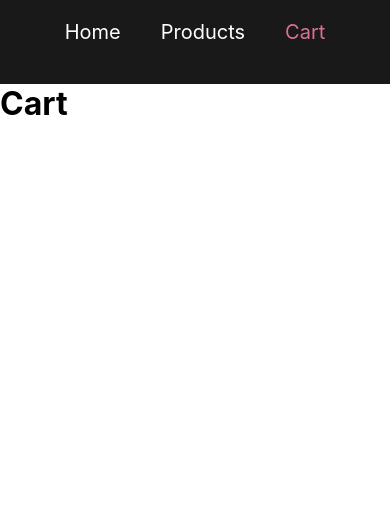
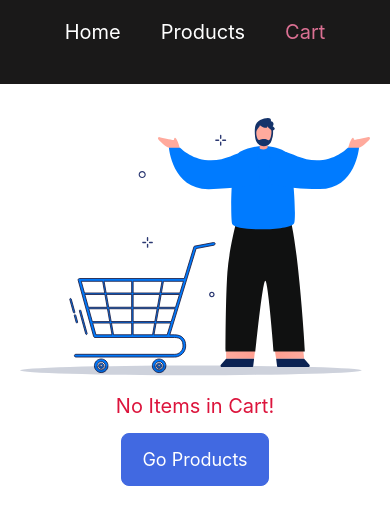
Before and after one commit to Komiljon01/web-shop, a React (Vite) app: page /cart in a window 390 px wide. Shown: the top 524 px of the page. Built offline with nearby package versions, Linux system fonts and the light colour scheme; a web font is replaced by a local one.

Commit message:
Added selected products and empty cart UI

```diff
--- a/package.json
+++ b/package.json
@@ -13,7 +13,9 @@
     "react": "^18.3.1",
     "react-dom": "^18.3.1",
     "react-icons": "^5.3.0",
+    "react-redux": "^9.1.2",
     "react-router-dom": "^6.26.1",
+    "redux": "^5.0.1",
     "sass": "^1.78.0"
   },
   "devDependencies": {
--- /dev/null
+++ b/src/actions/index.js
@@ -0,0 +1,4 @@
+// Actions
+
+export const inc = () => ({ type: "INC" });
+export const decr = () => ({ type: "DECR" });
--- /dev/null
+++ b/src/components/selected-product.jsx
@@ -0,0 +1,25 @@
+import React from "react";
+import { IoTrashBinSharp } from "react-icons/io5";
+
+function SelectedProduct({ title, price, image }) {
+  return (
+    <div className="selectedProduct">
+      <div className="selectedProduct__info">
+        <img src={image} alt={title} width={100} />
+        <p>{title}</p>
+      </div>
+      <div className="selectedProduct__controls">
+        <p>&#36;{price}</p>
+        <div className="selectedProduct__controls-btns">
+          <button className="selectedProduct-add">-</button>
+          <input type="number" defaultValue={1} />
+          <button className="selectedProduct-delete">+</button>
+        </div>
+        <IoTrashBinSharp className="trash" />
+        <p>&#36;1000</p>
+      </div>
+    </div>
+  );
+}
+
+export default SelectedProduct;
--- a/src/main.jsx
+++ b/src/main.jsx
@@ -2,11 +2,15 @@ import { StrictMode } from "react";
 import { createRoot } from "react-dom/client";
 import App from "./App";
 import { BrowserRouter } from "react-router-dom";
+import { Provider } from "react-redux";
+import store from "./stores";
 
 createRoot(document.getElementById("root")).render(
   <StrictMode>
-    <BrowserRouter>
-      <App />
-    </BrowserRouter>
+    <Provider store={store}>
+      <BrowserRouter>
+        <App />
+      </BrowserRouter>
+    </Provider>
   </StrictMode>
 );
--- a/src/pages/cart.jsx
+++ b/src/pages/cart.jsx
@@ -1,9 +1,29 @@
-function Cart() {
+import React, { useState } from "react";
+import SelectedProduct from "../components/selected-product";
+import emptyImg from "../assets/empty-cart.svg";
+import { Link } from "react-router-dom";
+
+function cart() {
+  const [data, setData] = useState([]);
   return (
-    <div>
-      <h1>Cart</h1>
+    <div className="cart">
+      <div className="container">
+        {data.length ? (
+          <div className="cart__content">
+            {data.map((product) => (
+              <SelectedProduct key={product.id} {...product} />
+            ))}
+          </div>
+        ) : (
+          <div className="cart__empty">
+            <img src={emptyImg} alt="your cart is empty" />
+            <p>No Items in Cart!</p>
+            <Link to="/products">Go Products</Link>
+          </div>
+        )}
+      </div>
     </div>
   );
 }
 
-export default Cart;
+export default cart;
--- a/src/pages/product.jsx
+++ b/src/pages/product.jsx
@@ -4,7 +4,6 @@ import Loader from "../components/loader";
 
 function Product() {
   const { pathname } = useLocation();
-  console.log(pathname);
 
   const [data, setData] = useState(null);
   const [loader, setLoader] = useState(true);
@@ -19,7 +18,6 @@ function Product() {
       }
 
       const result = await response.json();
-      console.log(result);
 
       setData(result);
       setLoader(false);
--- /dev/null
+++ b/src/reducers/index.js
@@ -0,0 +1,22 @@
+// Reducer
+
+const initialState = {
+  counter: 0,
+};
+
+export const reducer = (state = initialState, action) => {
+  switch (action.type) {
+    case "INC":
+      return {
+        ...state,
+        counter: state.counter + 1,
+      };
+    case "DECR":
+      return {
+        ...state,
+        counter: state.counter > 0 ? state.counter - 1 : state.counter,
+      };
+    default:
+      return state;
+  }
+};
--- /dev/null
+++ b/src/stores/index.js
@@ -0,0 +1,8 @@
+// Store
+
+import { legacy_createStore } from "redux";
+import { reducer } from "../reducers";
+
+const store = legacy_createStore(reducer);
+
+export default store;
--- /dev/null
+++ b/src/styles/components/_selected-product.scss
@@ -0,0 +1,102 @@
+.selectedProduct,
+.selectedProduct__info,
+.selectedProduct__controls {
+  display: flex;
+  align-items: center;
+  gap: 20px;
+}
+
+.selectedProduct {
+  justify-content: space-between;
+  flex-wrap: wrap;
+
+  p {
+    font-size: 20px;
+  }
+
+  &__controls {
+    &-btns {
+      display: flex;
+      align-items: center;
+      gap: 5px;
+
+      .selectedProduct-add {
+        background-color: rgb(19, 159, 19);
+      }
+
+      .selectedProduct-delete {
+        background-color: crimson;
+      }
+    }
+
+    button {
+      border: none;
+      outline: none;
+      padding: 5px 10px;
+      font-size: 20px;
+      cursor: pointer;
+      color: #fff;
+      transition: opacity 0.3s ease;
+
+      &:hover {
+        opacity: 0.8;
+      }
+    }
+
+    input {
+      width: 80px;
+      border: 1px solid #ccc;
+      outline: none;
+      padding: 5px 10px;
+      text-align: center;
+      font-size: 20px;
+    }
+
+    .trash {
+      font-size: 25px;
+      cursor: pointer;
+      transition: all 0.3s ease;
+
+      &:hover {
+        color: crimson;
+        transform: translateY(-2px) rotate(2deg);
+      }
+    }
+  }
+}
+
+@media screen and (max-width: 768px) {
+  .selectedProduct {
+    max-width: 80%;
+    margin: 0 auto;
+    justify-content: flex-start;
+
+    p {
+      font-size: 16px;
+    }
+
+    &__controls {
+      button,
+      input {
+        font-size: 16px;
+      }
+    }
+  }
+}
+
+@media screen and (max-width: 450px) {
+  .selectedProduct {
+    max-width: 100%;
+    text-align: center;
+
+    &__info {
+      flex-direction: column;
+      margin: 0 auto;
+    }
+
+    &__controls {
+      margin: 0 auto;
+      flex-direction: column;
+    }
+  }
+}
--- a/src/styles/main.scss
+++ b/src/styles/main.scss
@@ -2,6 +2,8 @@
 @import "./components/loader.scss";
 @import "./components/navbar.scss";
 @import "./components/card.scss";
+@import "./components/selected-product.scss";
 @import "./pages/home.scss";
 @import "./pages/products.scss";
 @import "./pages/product.scss";
+@import "./pages/cart.scss";
--- a/src/styles/pages/_cart.scss
+++ b/src/styles/pages/_cart.scss
@@ -1 +1,61 @@
 // Cart Page styles
+
+.cart {
+  padding: 50px 0;
+
+  &__content {
+    display: flex;
+    flex-direction: column;
+    gap: 20px;
+  }
+
+  &__empty {
+    display: flex;
+    align-items: center;
+    justify-content: center;
+    flex-direction: column;
+    gap: 15px;
+
+    img {
+      max-width: 400px;
+    }
+
+    p {
+      font-size: 30px;
+      color: crimson;
+    }
+
+    a {
+      padding: 15px 20px;
+      background-color: royalblue;
+      border: 1px solid royalblue;
+      color: #fff;
+      font-size: 20px;
+      border-radius: 8px;
+    }
+  }
+}
+
+@media screen and (max-width: 768px) {
+  .cart {
+    padding-top: 30px;
+  }
+}
+
+@media screen and (max-width: 500px) {
+  .cart {
+    &__empty {
+      img {
+        max-width: 100%;
+      }
+
+      p {
+        font-size: 20px;
+      }
+
+      a {
+        font-size: 18px;
+      }
+    }
+  }
+}
```
Also changed, not shown: src/assets/empty-cart.svg (added), 1 other file (tests, documents, lock files or other folders).
